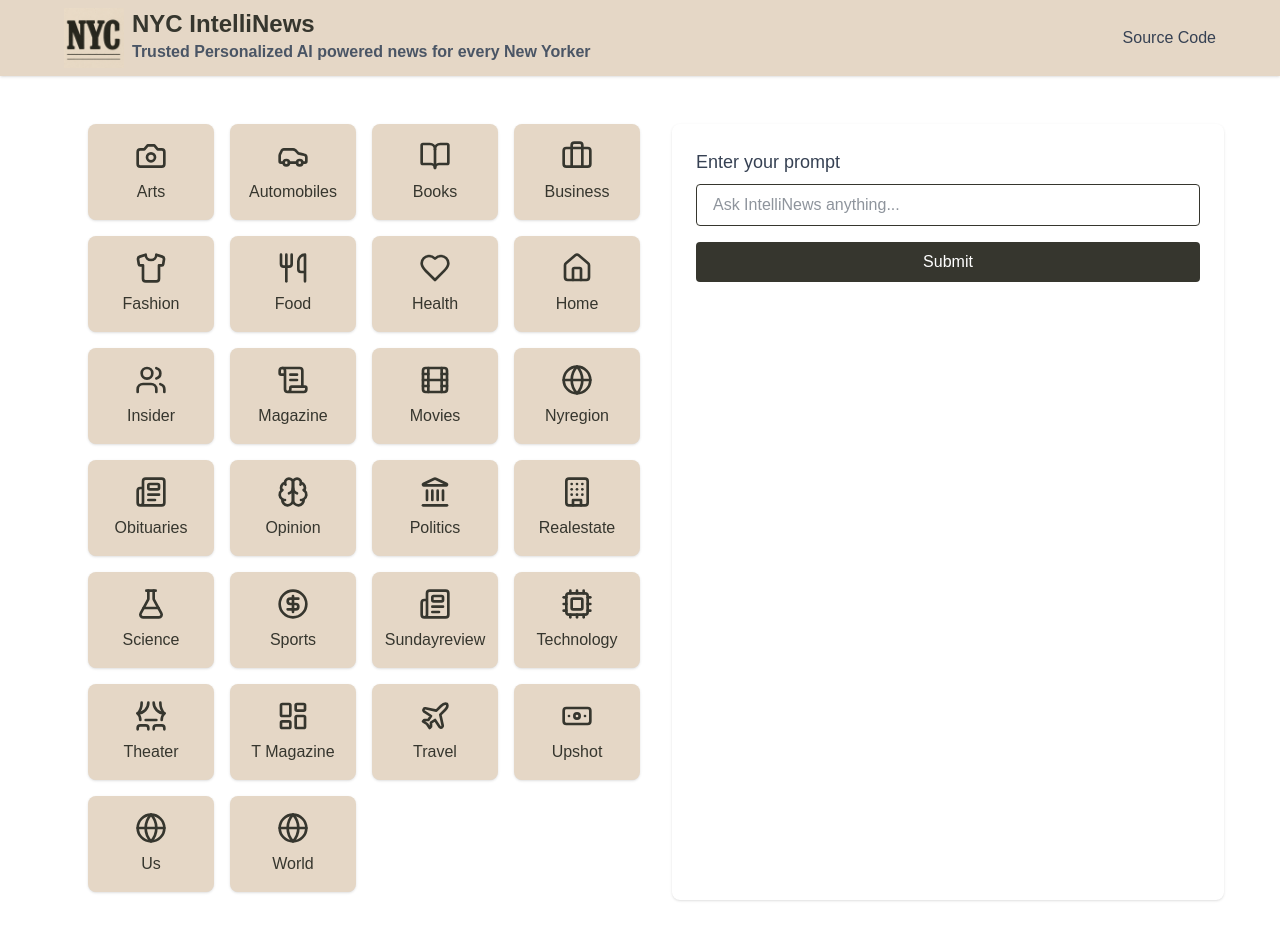
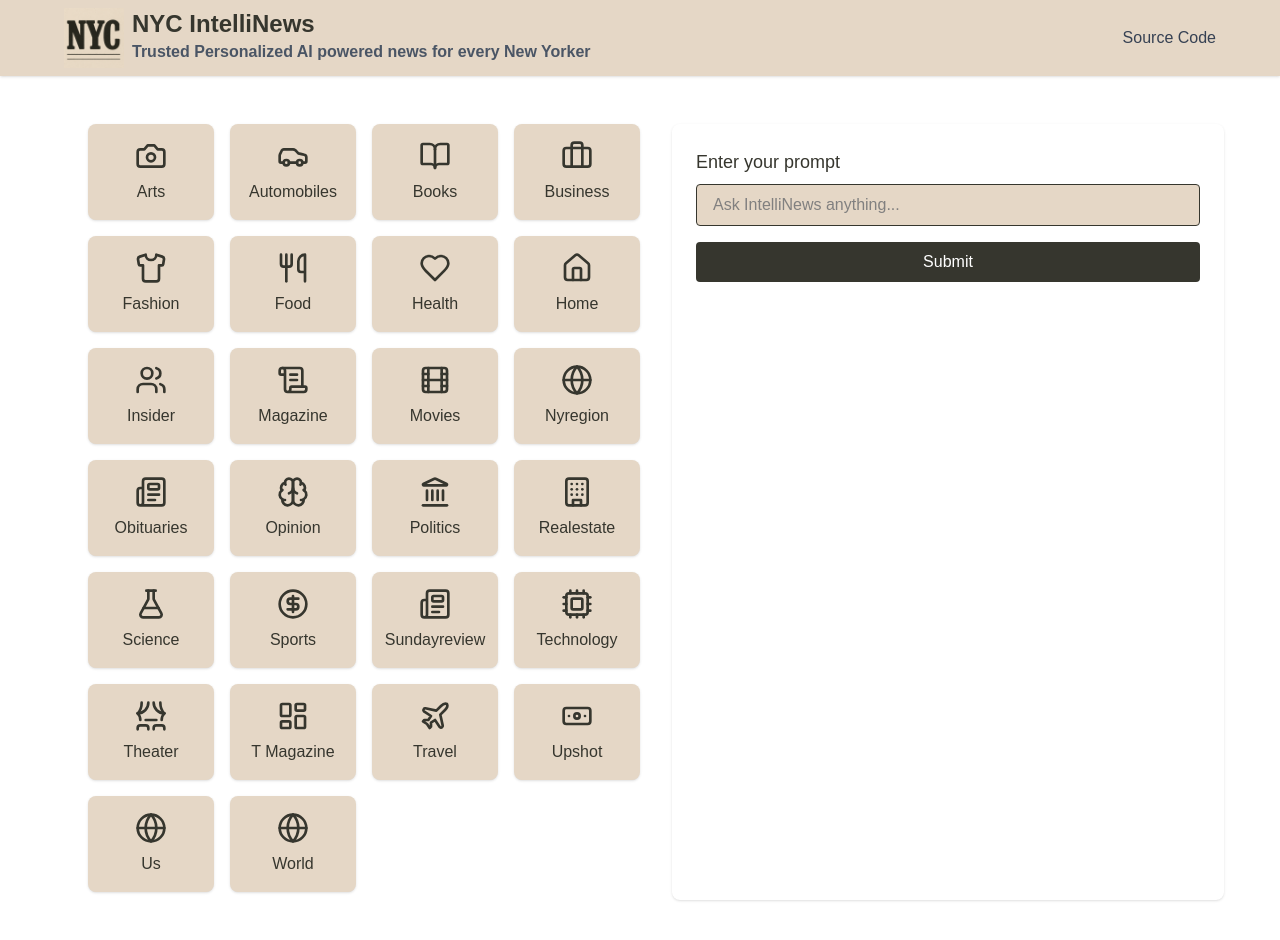
Before and after one commit to belanasaikiran/NYIntelliNews-UI, a Next.js app: page / in a window 1280 px wide. Shown: the top 940 px of the page. Built offline with nearby package versions, Linux system fonts and the light colour scheme.

Commit message:
return title from server

```diff
--- a/src/app/page.tsx
+++ b/src/app/page.tsx
@@ -99,7 +99,7 @@ export default function Home() {
   const handlePromptSubmit = (e: React.FormEvent<HTMLFormElement>) => {
     e.preventDefault();
     if (!prompt.trim()) return;
-    router.push(`/results?prompt=${encodeURIComponent(prompt.trim())}`);
+    router.push(`/categoryResults?prompt=${encodeURIComponent(prompt.trim())}`);
   };
 
   return (
@@ -124,7 +124,7 @@ export default function Home() {
       >
         <label
           htmlFor="prompt"
-          className="block text-gray-700 text-lg font-medium mb-2"
+          className="block text-[#36362E]  text-lg font-medium mb-2"
         >
           Enter your prompt
         </label>
@@ -134,7 +134,7 @@ export default function Home() {
           value={prompt}
           onChange={(e) => setPrompt(e.target.value)}
           placeholder="Ask IntelliNews anything..."
-          className="w-full border text-gray-800 border-[#36362E] rounded px-4 py-2 focus:outline-none focus:ring-2 focus:ring-blue-400"
+          className="w-full border text-gray-800 border-[#36362E] rounded px-4 py-2 focus:outline-none focus:ring-2 focus:border-[#36362E] bg-[#E5D7C6]"
         />
         <button
           type="submit"
--- a/src/app/summary/page.tsx
+++ b/src/app/summary/page.tsx
@@ -16,6 +16,7 @@ export default function SummaryPage() {
   const [relatedArticles, setRelatedArticles] = useState<Article[]>([]);
   const [loading, setLoading] = useState(false);
   const [videoPlacement, setVideoPlacement] = useState("");
+  const [serverTitle, setServerTitle] = useState("");
 
   useEffect(() => {
     if (!title) return;
@@ -32,6 +33,7 @@ export default function SummaryPage() {
         const data = await res.json();
         setSummary(data.summary);
         setRelatedArticles(data.relatedArticlesRaw || []);
+        setServerTitle(data.givenTitle);
       } catch (err) {
         console.error("Failed to fetch summary data", err);
       } finally {
@@ -52,7 +54,7 @@ export default function SummaryPage() {
           <div className="lg:col-span-2 bg-[#E5D7C6] rounded-lg shadow p-4">
             <h1 className="text-2xl font-bold mb-6 ">Summary</h1>
 
-            <h2 className="text-lg font-semibold mb-2">Video</h2>
+            <h2 className="text-lg font-semibold mb-2">{serverTitle}</h2>
 
             {videoPlacement ? (
               <iframe
```
